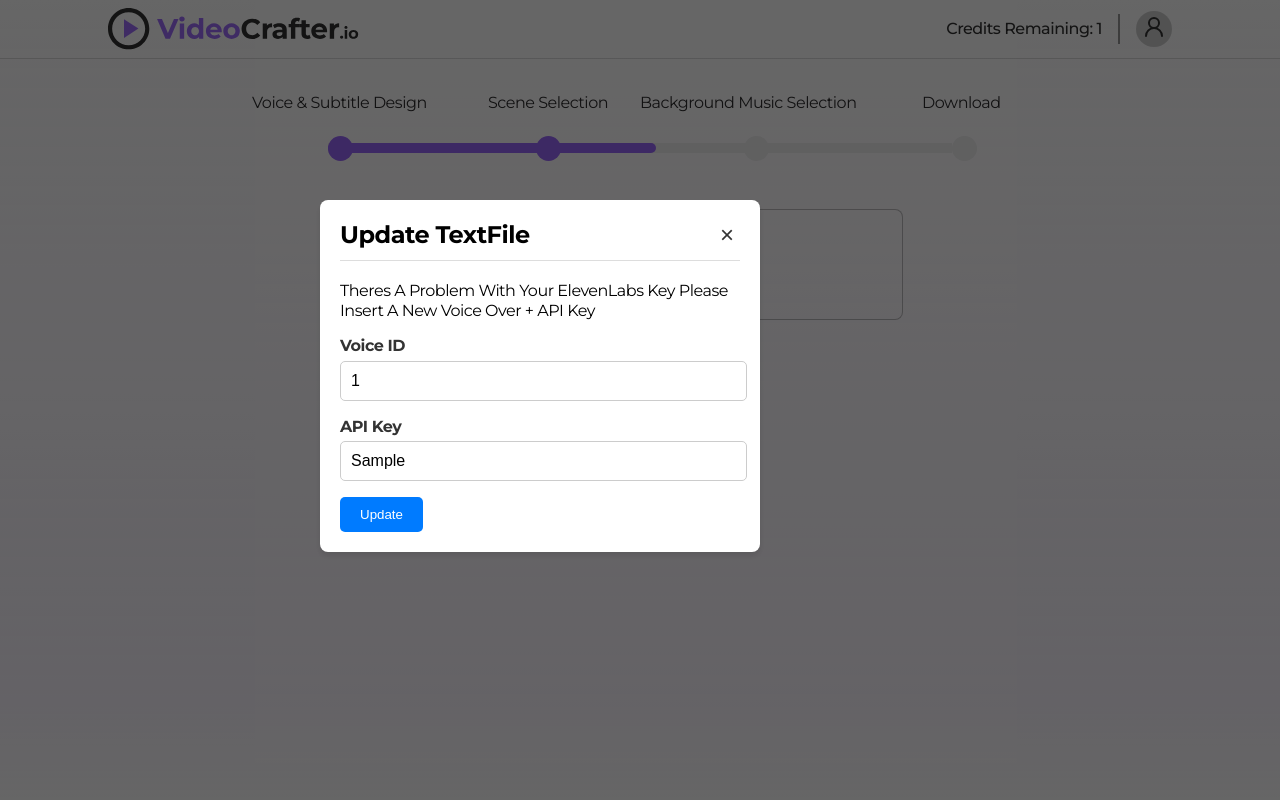
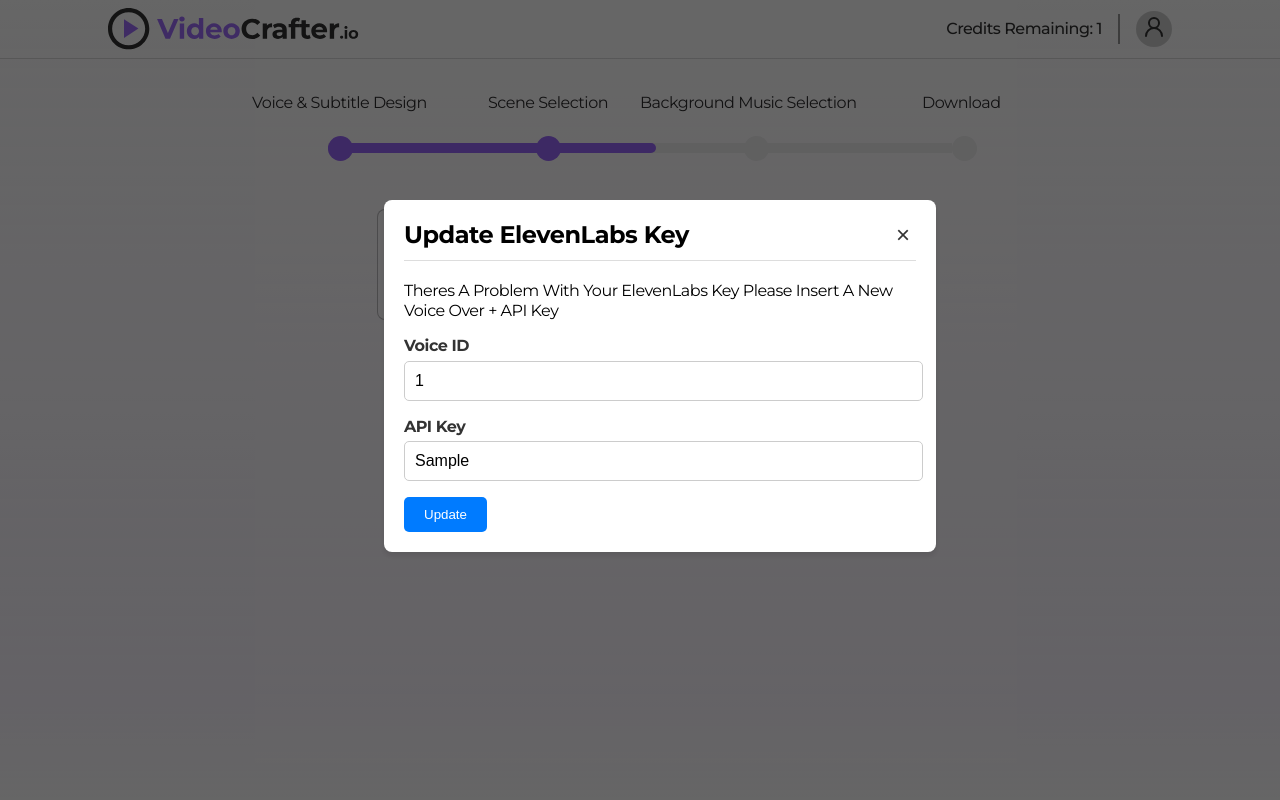
Before and after one commit to ubongpr7/crafterv4, a Django app: page /text/progress_page/1/1 in a window 1280 px wide. Run offline with Django 4.2, Linux system fonts and the light colour scheme; a user stored in the database is signed in; tables that the repository leaves empty hold one stand-in row (values such as "Sample post"); data that the repository does not hold is empty; some libraries are stand-ins or nearby versions.

Commit message:
update api key appearance

```diff
--- a/templates/vlc/update_text_file.html
+++ b/templates/vlc/update_text_file.html
@@ -2,7 +2,7 @@
 <div id="updateTextFileModal" class="modal">
     <div class="modal-content">
         <div class="modal-header">
-            <h2>Update TextFile</h2>
+            <h2>Update ElevenLabs Key</h2>
             <button class="close-btn" onclick="closePopup()">&times;</button>
         </div>
         <p>Theres A Problem With Your ElevenLabs Key Please Insert A New Voice Over + API Key</p>
@@ -47,11 +47,11 @@
 .modal-content {
     background-color: #fff;
     border-radius: 8px;
-    max-width: 400px;
-    width: 100%;
+    /* max-width: 400px; */
+    width: 40%;
     position:fixed;
     top:25%;
-    left:25%;
+    left:30%;
     padding: 20px;
     box-shadow: 0 4px 6px rgba(0, 0, 0, 0.1);
     animation: fadeIn 0.3s ease-in-out;
```
